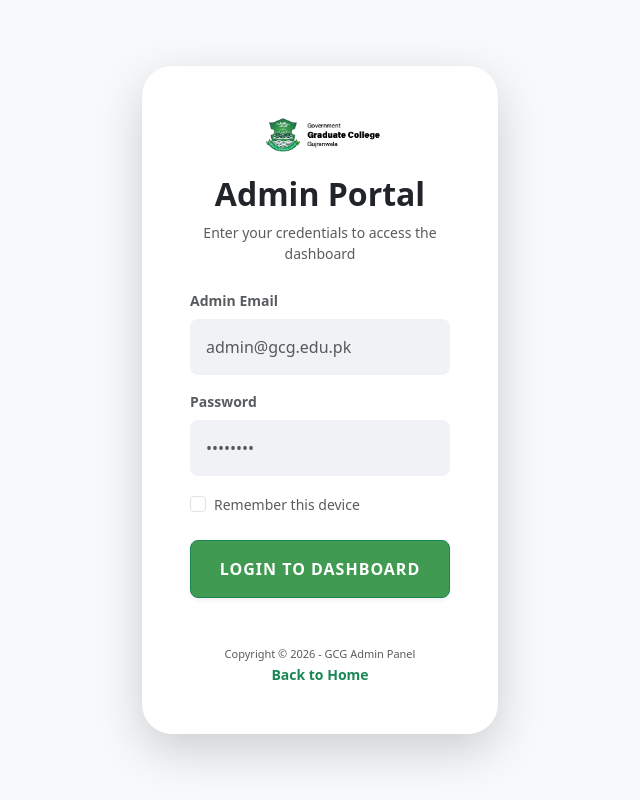
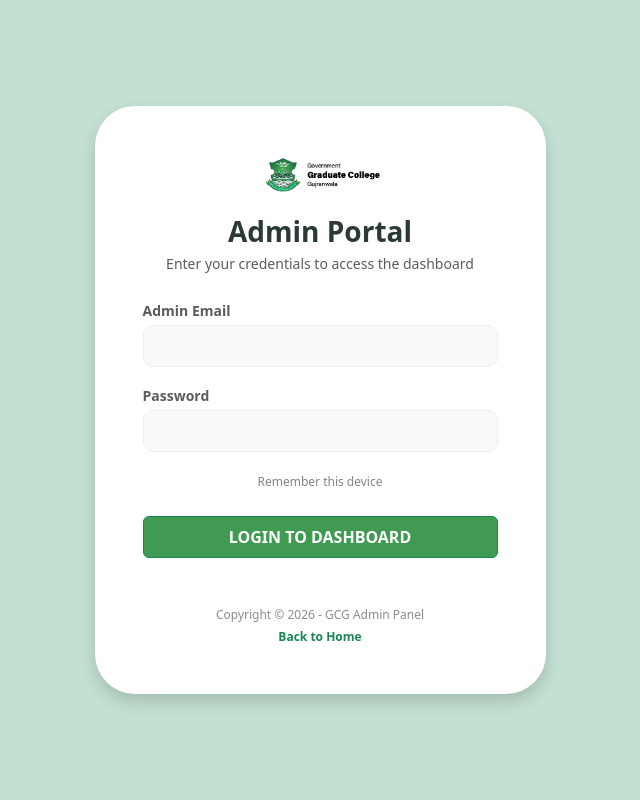
Before and after one commit to mahnooradnan491-boop/gcg, a React app in the folder frontend/: page /admin in a window 1280 px wide. Shown: the whole page, without its empty margins (320-960 px from the left). Built offline with nearby package versions, Linux system fonts and the light colour scheme; the HTML template or start-up script is replaced by a standard one.

Commit message:
update states

```diff
--- a/frontend/src/main.jsx
+++ b/frontend/src/main.jsx
@@ -24,6 +24,7 @@ import 'bootstrap/dist/js/bootstrap.bundle.min'
 import './main.css'
 import LoginAdmin from './views/admin/LoginAdmin'
 import ProtectedRoute from './components/protectedroutes'
+
 
 createRoot(document.getElementById('root')).render(
   <StrictMode>
--- a/frontend/src/views/admin/NewsManagement.jsx
+++ b/frontend/src/views/admin/NewsManagement.jsx
@@ -1,9 +1,24 @@
 import React, { useState } from 'react'
 import './Admin.css'
+
 function NewsManagement() {
-    const [activeTab, setActiveTab] = useState('news');
+    const [activeTab, setActiveTab] = useState('news')
 
-    // use single state
+    const [newsData, setNewsData] = useState({
+        postedBy: '',
+        date: '',
+        category: '',
+        title: '',
+        description: ''
+    });
+
+    const handleChange = (e) => {
+        const { name, value } = e.target;
+        setNewsData((prevData) => ({
+            ...prevData,
+            [name]: value
+        }))
+    }
 
     const handlePublish = (e) => {
         e.preventDefault();
@@ -13,6 +28,7 @@ function NewsManagement() {
     const handleDelete = () => {
         alert("News Deleted!");
     };
+
     return (
         <div className="container-fluid p-0">
             <div className="row g-0">
@@ -51,6 +67,7 @@ function NewsManagement() {
                         </div>
                     </div>
                 </div>
+
                 <div className="col p-0">
                     <main className="main-content p-5 bg-light min-vh-100">
                         <div className="d-flex justify-content-between align-items-center mb-4">
@@ -99,6 +116,7 @@ function NewsManagement() {
                         </div>
                     </main>
                 </div>
+
             </div>
         </div>
     );
--- a/frontend/src/views/admin/admin.jsx
+++ b/frontend/src/views/admin/admin.jsx
@@ -73,8 +73,6 @@ function Admin() {
                                         </div>
                                     )}
                                 </div>
-
-                                {/* Conditional Rendering for Forms */}
                                 {activeTab === 'timetable' ? (
                                     <form className="px-2">
                                         <div className="mb-3">
@@ -127,7 +125,6 @@ function Admin() {
                                         </div>
                                     </form>
                                 ) : (
-                                    /* Default Table View for other tabs */
                                     <div className="table-responsive">
                                         <table className="table table-borderless align-middle">
                                             <thead style={{ backgroundColor: '#eeeeee', borderRadius: '10px' }}>
--- a/frontend/src/views/admin/admissionInfo.jsx
+++ b/frontend/src/views/admin/admissionInfo.jsx
@@ -90,4 +90,4 @@ const AdmissionInfo = () => {
     );
 };
 
-export default AdmissionInfo;
+export default AdmissionInfo
--- a/frontend/src/views/admin/loginAdmin.jsx
+++ b/frontend/src/views/admin/loginAdmin.jsx
@@ -1,97 +1,101 @@
-import React, { useState } from 'react'
-import { Link, useNavigate } from 'react-router-dom'
-import axios from 'axios'
+import { Link, useNavigate } from 'react-router-dom';
+import { useState } from 'react';
+import axios from 'axios';
 
 function LoginAdmin() {
-    const [email, setEmail] = useState('')
-    const [password, setPassword] = useState('')
-    const [message, setMessage] = useState('')
-    const navigate = useNavigate()
+    const navigate = useNavigate();
+    const [email, setEmail] = useState('');
+    const [password, setPassword] = useState('');
+    const [message, setMessage] = useState('');
+    const [disable, setDisable] = useState(false);
+    const [isSuccess, setIsSuccess] = useState(false);
 
     const handleSubmit = async (e) => {
         e.preventDefault();
+        setDisable(true);
+        setMessage('');
+
+        if (password.length < 8) {
+            setMessage("Password must be 8 characters long!");
+            setDisable(false);
+            return;
+        }
+
         try {
-            const res = await axios.post('/api/admin/login', { email, password })
+            const res = await axios.post('http://localhost:3000/api/admin/login', { email, password });
+            if (res.data) {
+                setIsSuccess(true);
+                setMessage("Admin Login Successful!");
+                localStorage.setItem("adminUser", JSON.stringify(res.data.info || res.data));
 
-            if (res.data) {
-                console.log("Admin Data:", res.data)
-                setMessage("Admin Login Successful!")
                 setTimeout(() => {
-                    navigate('/admin/dashboard')
+                    navigate('/admin/dashboard');
                 }, 2000);
             }
-        }
-        catch (err) {
-            setMessage(err.response?.data?.message || "Invalid Admin Credentials")
+        } catch (err) {
+            setIsSuccess(false);
+            setDisable(false);
+            setMessage(err.response?.data?.message || "Invalid Admin Credentials!");
         }
     };
 
     return (
-        <div className="login-master-wrapper d-flex align-items-center justify-content-center bg-light min-vh-100">
+        <div className="login-master-wrapper d-flex align-items-center justify-content-center py-5">
             <div className="container">
                 <div className="row justify-content-center">
-                    <div className="col-12 col-md-6 col-lg-5 col-xl-4">
-                        <div className="card border-0 shadow-lg p-4 p-md-5" style={{ borderRadius: '30px' }}>
-                            <div className="card-body p-0">
+                    <div className="col-12 col-md-10 col-lg-8 col-xl-5">
+                        <div className="main-login-card shadow p-4 p-md-5 text-center">
+                            <div className="logo-box text-center mb-3">
+                                <img src="/logo.png" alt="Logo" className="img-fluid" style={{ maxWidth: '120px' }} />
+                            </div>
+
                             <div className="text-center mb-4">
-                                    <img src="/logo.png" alt="GCG Logo" className="img-fluid mb-3" style={{ maxWidth: '120px' }} />
-                                    <h2 className="fw-bold text-dark">Admin Portal</h2>
+                                <h3 className="fw-bold mb-1" style={{ color: '#2b3a33' }}>Admin Portal</h3>
                                 <p className="text-muted small">Enter your credentials to access the dashboard</p>
                             </div>
                             {message && (
-                                    <div className={`alert ${message.includes('Successful') ? 'alert-success' : 'alert-danger'} py-2 small text-center`}>
+                                <div className={`alert ${isSuccess ? 'alert-success' : 'alert-danger'} py-2 small mb-3 text-center`}>
                                     {message}
                                 </div>
                             )}
-
-                                <form onSubmit={handleSubmit}>
+                            <form className="login-form text-start" onSubmit={handleSubmit}>
                                 <div className="mb-3">
-                                        <label className="form-label small fw-bold text-muted">Admin Email</label>
+                                    <label className="form-label small fw-bold text-muted mb-1">Admin Email</label>
                                     <input
                                         type="email"
-                                            className="form-control border-0 py-3 px-3 rounded-3"
-                                            style={{ backgroundColor: '#f0f2f5' }}
-                                            placeholder="admin@gcg.edu.pk"
-                                            value={email}
+                                        className="form-control input-style"
                                         onChange={(e) => setEmail(e.target.value)}
                                         required
                                     />
                                 </div>
-
-                                    <div className="mb-3">
-                                        <div className="d-flex justify-content-between">
-                                            <label className="form-label small fw-bold text-muted">Password</label>
-                                        </div>
+                                <div className="mb-2">
+                                    <label className="form-label small fw-bold text-muted mb-1">Password</label>
                                     <input
                                         type="password"
-                                            className="form-control border-0 py-3 px-3 rounded-3"
-                                            style={{ backgroundColor: '#f0f2f5' }}
-                                            placeholder="••••••••"
-                                            value={password}
+                                        className="form-control input-style"
                                         onChange={(e) => setPassword(e.target.value)}
                                         required
                                     />
                                 </div>
 
-                                    <div className="form-check mb-4">
-                                        <input className="form-check-input" type="checkbox" id="adminCheck" />
-                                        <label className="form-check-label small text-muted" htmlFor="adminCheck">
+                                <div className="text-center mb-4 mt-3">
+                                    <span className="text-muted opacity-75 small" style={{ fontSize: '12px', cursor: 'pointer' }}>
                                         Remember this device
-                                        </label>
+                                    </span>
+                                </div>
+                                <button type="submit" className="btn btn-success w-100 fw-bold py-2" disabled={disable}>
+                                    {disable && isSuccess ? "REDIRECTING..." : "LOGIN TO DASHBOARD"}
+                                </button>
+                            </form>
+                            <div className="mt-5 text-center small text-muted" style={{ fontSize: '12px' }}>
+                                <p className="mb-1" style={{ opacity: 0.7 }}>
+                                    Copyright © 2026 - GCG Admin Panel
+                                </p>
+                                <Link to="/" className="text-success text-decoration-none fw-bold">
+                                    Back to Home
+                                </Link>
                             </div>
 
-                                    <button type="submit" className="btn btn-success w-100 fw-bold py-3 rounded-3 shadow-sm" style={{ letterSpacing: '1px' }}>
-                                        LOGIN TO DASHBOARD
-                                    </button>
-                                </form>
-
-                                <div className="footer-box mt-5 text-center">
-                                    <p className="text-muted mb-0" style={{ fontSize: '11px' }}>
-                                        Copyright © 2026 - GCG Admin Panel
-                                    </p>
-                                    <Link to="/" className="text-decoration-none small fw-bold text-success">Back to Home</Link>
-                                </div>
-                            </div>
                         </div>
                     </div>
                 </div>
--- a/frontend/src/views/admission.jsx
+++ b/frontend/src/views/admission.jsx
@@ -7,10 +7,27 @@ import api from '../api.js'
 function Admission() {
   const navigate = useNavigate()
   const [step, setStep] = useState(1)
+  const [cnic, setCnic] = useState('')
+  const [dob, setDob] = useState('')
+  const [gender, setGender] = useState('Select')
+  const [phone, setPhone] = useState('')
+  const [fatherName, setFatherName] = useState('')
+  const [fatherCnic, setFatherCnic] = useState('')
+  const [guardianPhone, setGuardianPhone] = useState('')
+  const [address, setAddress] = useState('')
+  const [city, setCity] = useState('')
+
+  const [matricRoll, setMatricRoll] = useState('')
+  const [matricTotal, setMatricTotal] = useState('')
+  const [matricObtained, setMatricObtained] = useState('')
   const [matricFile, setMatricFile] = useState(null)
+
+  const [interRoll, setInterRoll] = useState('')
+  const [interTotal, setInterTotal] = useState('')
+  const [interObtained, setInterObtained] = useState('')
   const [interFile, setInterFile] = useState(null)
 
-  // use states here
+
 
   const handleNext = (e) => {
     e.preventDefault()
@@ -32,8 +49,22 @@ function Admission() {
   const handleSubmit = async (e) => {
     e.preventDefault()
     const data = new FormData()
-
+data.append('cnic', cnic)
+    data.append('dob', dob)
+    data.append('gender', gender)
+    data.append('phone', phone)
+    data.append('fatherName', fatherName)
+    data.append('fatherCnic', fatherCnic)
+    data.append('guardianPhone', guardianPhone)
+    data.append('address', address)
+    data.append('city', city)
+    data.append('matricRoll', matricRoll)
+    data.append('matricTotal', matricTotal)
+    data.append('matricObtained', matricObtained)
     data.append('matricSheet', matricFile)
+    data.append('interRoll', interRoll)
+    data.append('interTotal', interTotal)
+    data.append('interObtained', interObtained)
     data.append('interSheet', interFile)
 
     try {
--- a/frontend/vite.config.js
+++ b/frontend/vite.config.js
@@ -5,4 +5,9 @@ import react from '@vitejs/plugin-react'
 // https://vite.dev/config/
 export default defineConfig({
   plugins: [react()],
+  server: {
+    watch: {
+      usePolling: true,
+    }
+  }
 })
```
Lines whose indentation alone changed are shown as unchanged.
